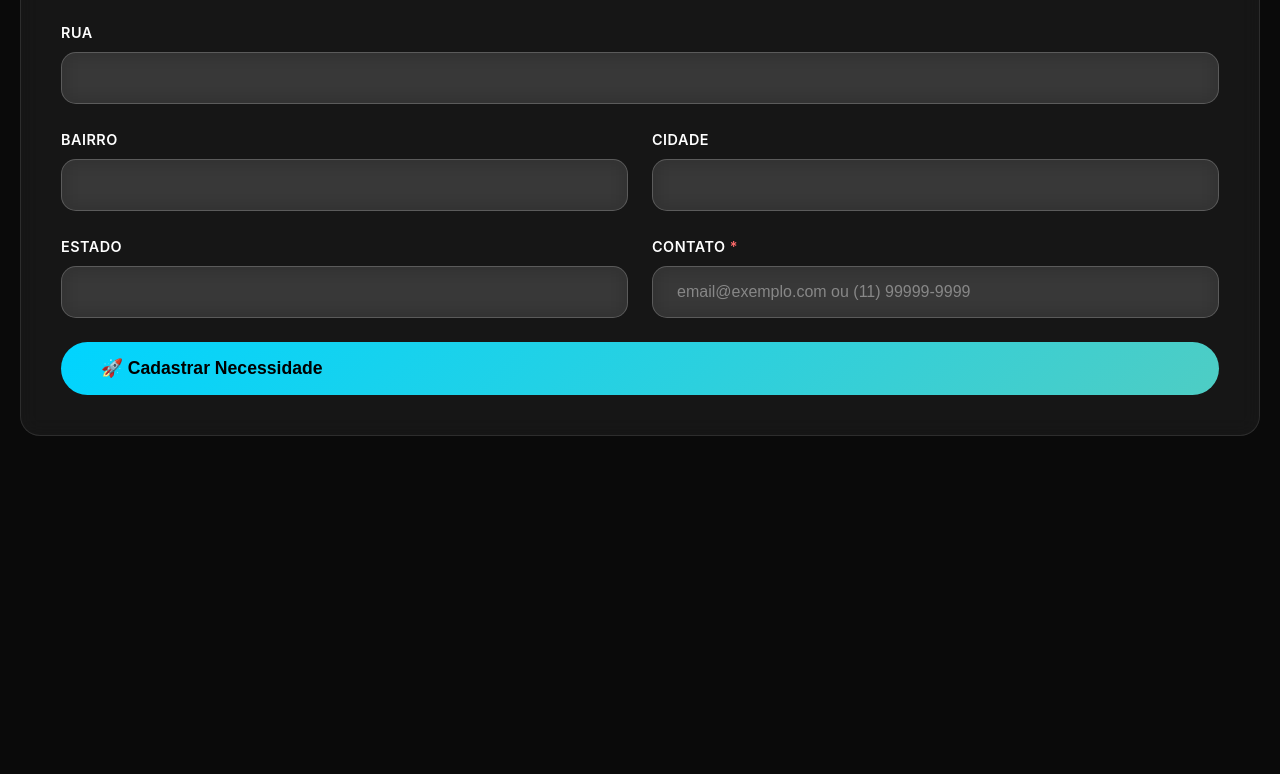
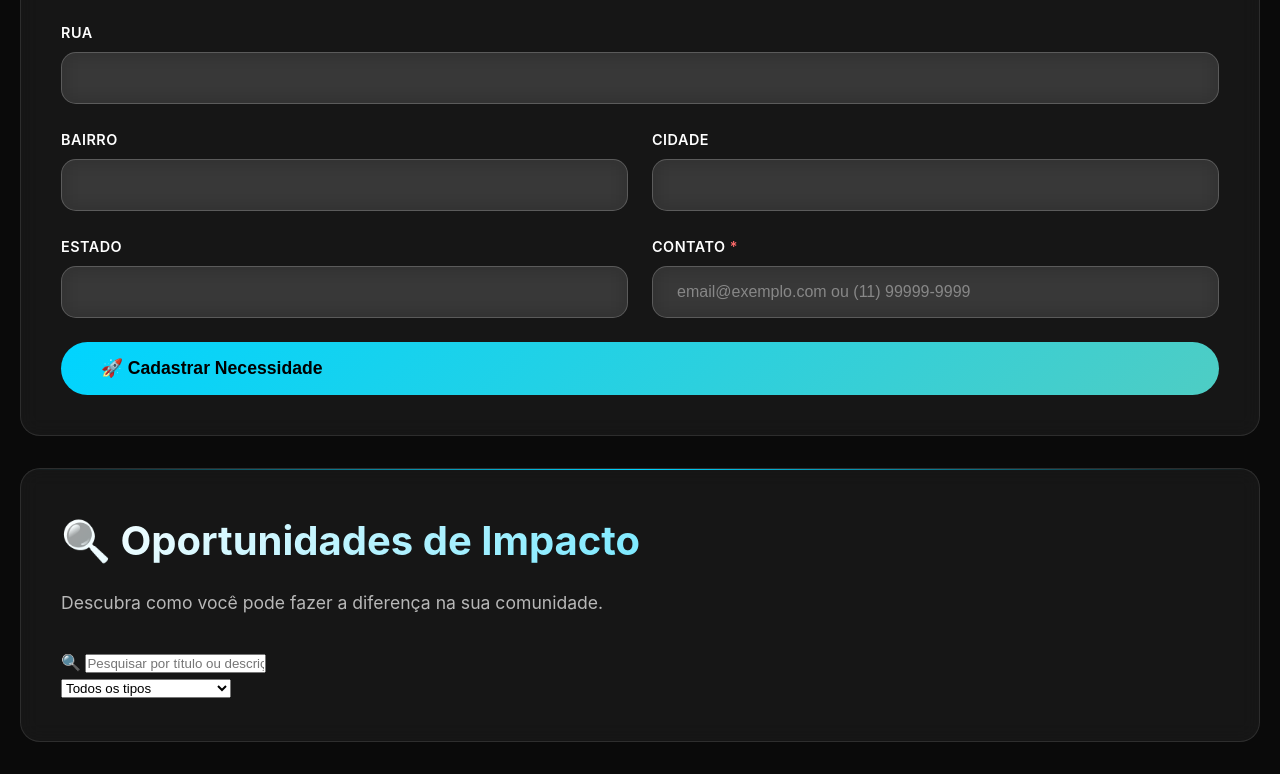
Before and after one commit to GabrielVancoDev/Plataforma-de-Projeto-Volunt-rio, a plain HTML site: page index.html in a window 1280 px wide. Shown: the part 1375-2149 px from the top of the page. Before the commit the page ends 1843 px from the top, so only its background shows below. Drawn offline with Linux system fonts and the light colour scheme.

Commit message:
FInallizando seção de oportunidades, com filtros de pesquisa, opções de select

```diff
--- a/index.html
+++ b/index.html
@@ -42,15 +42,16 @@
     </header>
 
     <!-- Página Inicial -->
-
+    <main>
       <section id="home" class="page active">
         <div class="container">
           <div class="hero-section">
             <div class="hero-content">
               <h1 class="hero-content">Transformando Comunidades</h1>
               <p class="hero-subtitle">
-              Conectamos ONGs e Voluntários através de uma plataforma intuitiva
-              e moderna. Juntos construímos um futuro melhor para todos.
+                Conectamos ONGs e Voluntários através de uma plataforma
+                intuitiva e moderna. Juntos construímos um futuro melhor para
+                todos.
               </p>
               <div class="hero-buttons">
                 <button class="btn btn-primary" onclick="showPage('cadastro')">
@@ -67,8 +68,8 @@
           <div class="section-card">
             <h2 class="class-title">➕ Nova Necessidade</h2>
             <p class="section-description">
-            Cadastre sua necessidade de voluntários ou doações e alcance pessoas
-            dispostas a ajudar.
+              Cadastre sua necessidade de voluntários ou doações e alcance
+              pessoas dispostas a ajudar.
             </p>
             <form id="necessidadeForm" class="form-grid">
               <div class="form-group">
@@ -103,14 +104,17 @@
                     <option value="Doação de Alimentos">
                       🍽️ Doação de Alimentos
                     </option>
-                  <option value="Doação de Roupas">👕 Doação de Roupas</option>
+                    <option value="Doação de Roupas">
+                      👕 Doação de Roupas
+                    </option>
                     <option value="Outros">🤝 Outros</option>
                   </select>
                 </div>
 
                 <div class="form-group">
                   <label for="titulo" class="form-label"
-                  >Título da Necessidade <span class="required">*</span></label
+                    >Título da Necessidade
+                    <span class="required">*</span></label
                   >
                   <input
                     type="text"
@@ -217,5 +221,46 @@
           </div>
         </div>
       </section>
+
+      <!-- Página de oportunidades -->
+      <section id="necessidades" class="page">
+        <div class="container">
+          <div class="section-card">
+            <h2 class="section-title">🔍 Oportunidades de Impacto</h2>
+            <p class="section-description">
+              Descubra como você pode fazer a diferença na sua comunidade.
+            </p>
+
+            <!-- Filtros -->
+            <div class="filters-container">
+              <div class="search-box">
+                <span class="search-icon">🔍</span>
+                <input
+                  type="text"
+                  id="searchInput"
+                  class="search-input"
+                  placeholder="Pesquisar por título ou descrição..."
+                />
+              </div>
+              <select id="filterTipo" class="filter-select">
+                <option value="">Todos os tipos</option>
+                <option value="Educação">📚 Educação</option>
+                <option value="Saúde">🏥 Saúde</option>
+                <option value="Meio Ambiente">🌱 Meio Ambiente</option>
+                <option value="Doação de Alimentos">
+                  🍽️ Doação de Alimentos
+                </option>
+                <option value="Doação de Roupas">👕 Doação de Roupas</option>
+                <option value="Outros">🤝 Outros</option>
+              </select>
+            </div>
+            <!-- Grid de Oportunidades -->
+            <div id="opportunitiesContainer" class="opportunities-grid">
+              <!-- Cards serão inseridos aqui dinamicamente -->
+            </div>
+          </div>
+        </div>
+      </section>
+    </main>
   </body>
 </html>
--- a/src/css/home.css
+++ b/src/css/home.css
@@ -1,3 +1,5 @@
+
+
 /* Página inicial */
 .hero-section {
   min-height: calc(100vh - 80px);
```
Lines whose indentation alone changed are shown as unchanged.
